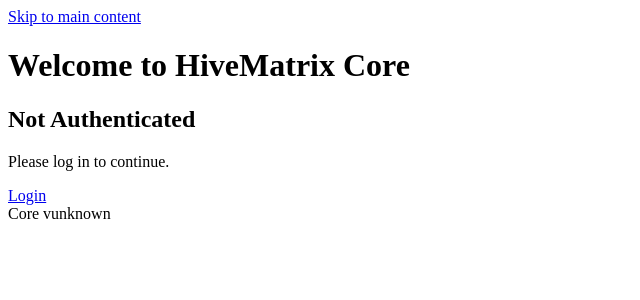
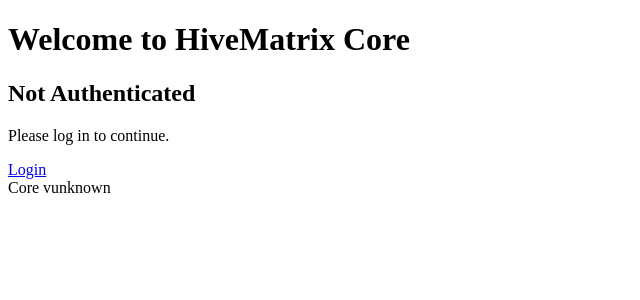
Before and after one commit to skelhammer/hivematrix-core, a Flask app: page / in a window 1280 px wide. Shown: the top 300 px of the page, without its empty margins (0-640 px from the left). Run offline with Flask 3, Linux system fonts and the light colour scheme.

Commit message:
Remove skip to main content links from all layout templates
Removed:
- Skip link anchor elements from all 7 service layout.html files
- Corresponding #main-content ID from main elements
- .skip-link CSS from global.css (lines 1873-1890)
- .skip-link reference in print styles

Changes affect: Core, Helm, Ledger, Beacon, KnowledgeTree, Codex, Brainhair, Nexus

🤖 Generated with [Claude Code](https://claude.com/claude-code)

Co-Authored-By: Claude <noreply@anthropic.com>

```diff
--- a/app/templates/layout.html
+++ b/app/templates/layout.html
@@ -9,10 +9,7 @@
     {% block head %}{% endblock %}
 </head>
 <body>
-    <!-- Skip to main content link for accessibility -->
-    <a href="#main-content" class="skip-link">Skip to main content</a>
-
-    <main id="main-content" role="main" aria-label="Main content">
+    <main role="main" aria-label="Main content">
         {% block content %}{% endblock %}
     </main>
 
```
